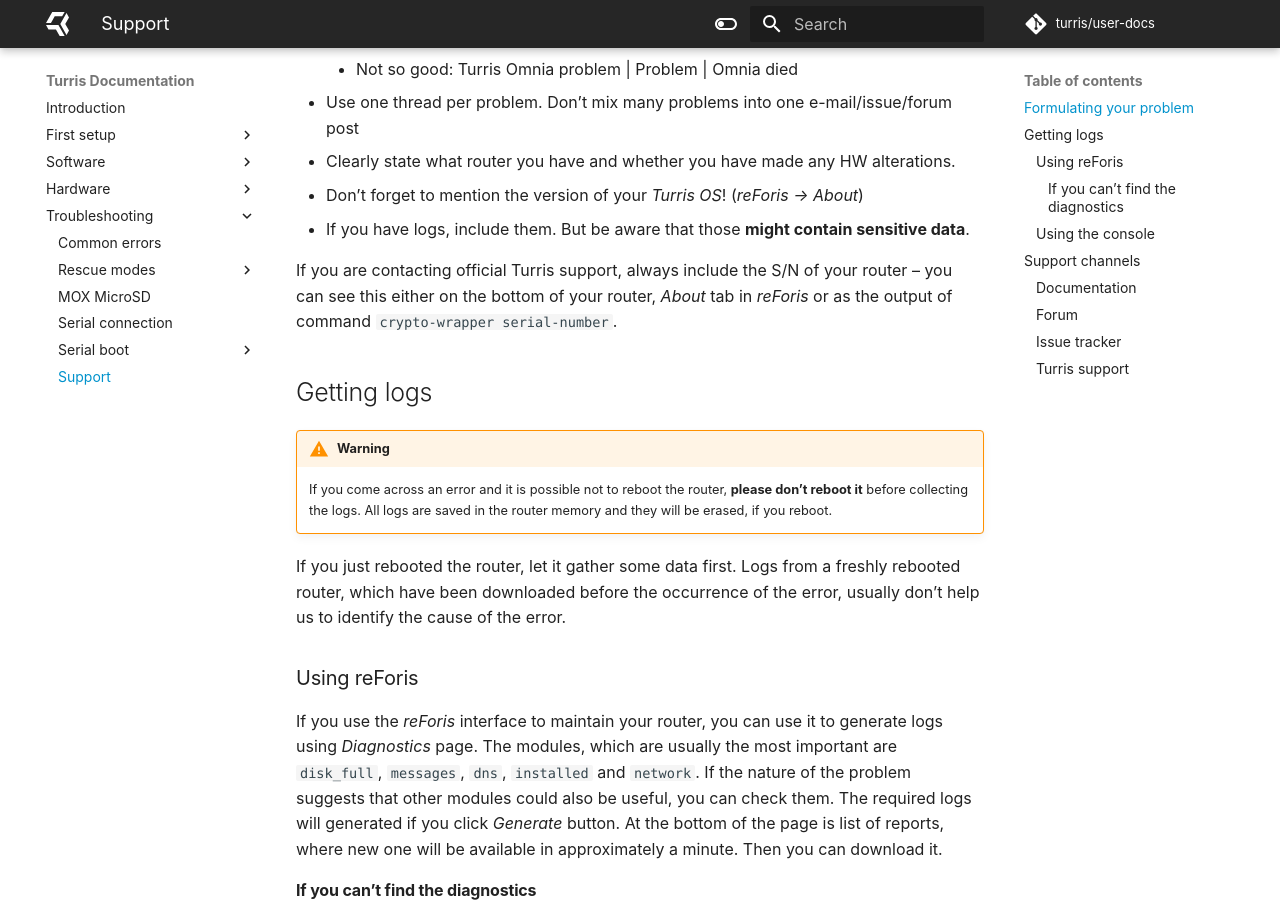
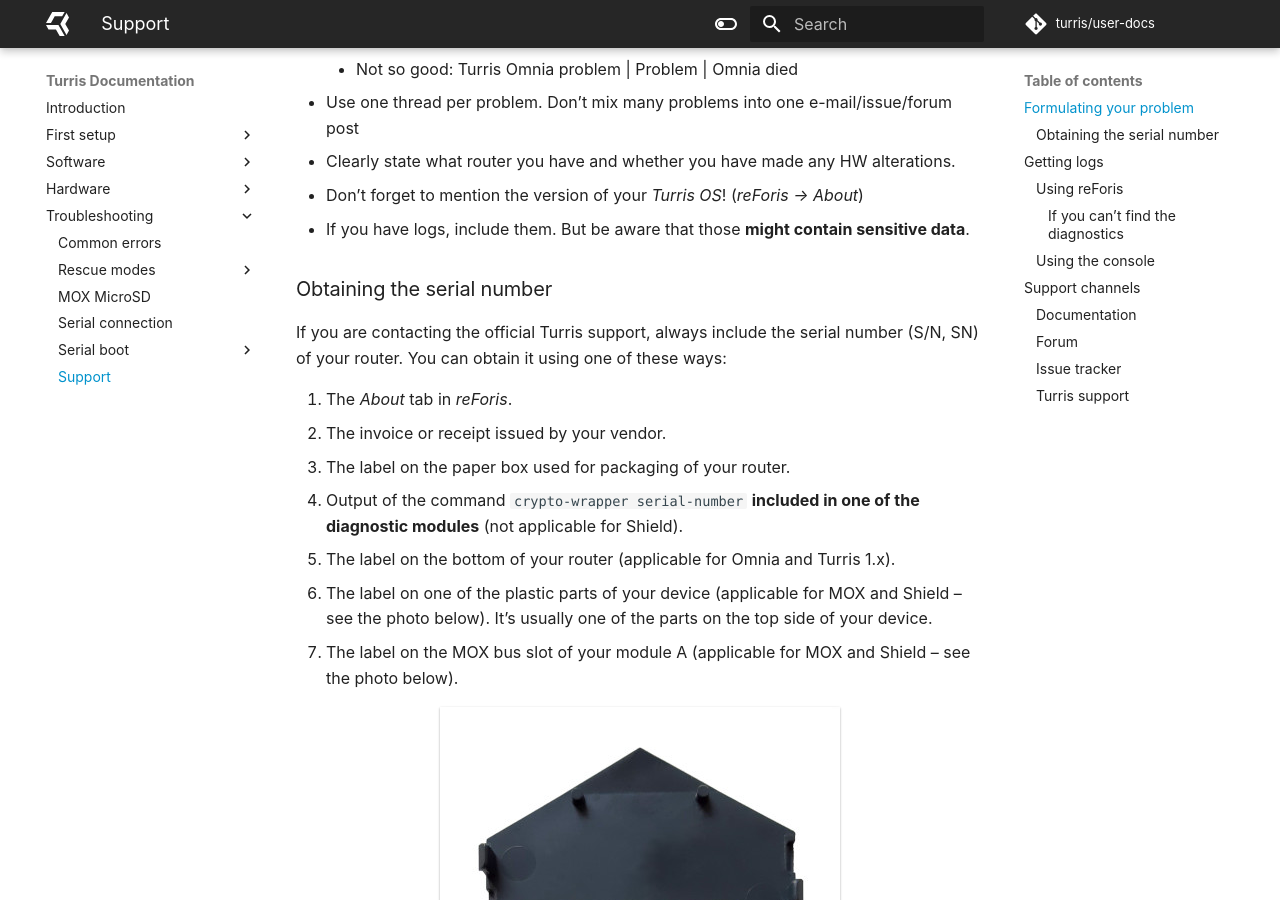
Before and after one commit to turris-cz/user-docs, an MkDocs documentation site: the page built from docs/basics/support.md, in a window 1280 px wide and 900 px high, scrolled down 374 px. Built offline with MkDocs 1.6.1 and Material for MkDocs 9.7.7, drawn with Linux system fonts in a browser that asks for light colours.

Commit message:
basics/support: Improve information how to obtain serial number

```diff
--- a/docs/basics/support.md
+++ b/docs/basics/support.md
@@ -17,9 +17,26 @@
  * If you have logs, include them. But be aware that those **might contain
    sensitive data**.
 
-If you are contacting official Turris support, always include the S/N of your
-router – you can see this either on the bottom of your router, _About_ tab in
-_reForis_ or as the output of command `crypto-wrapper serial-number`.
+### Obtaining the serial number
+
+If you are contacting the official Turris support, always include the serial
+number (S/N, SN) of your router. You can obtain it using one of these ways:
+
+1. The _About_ tab in _reForis_.
+2. The invoice or receipt issued by your vendor.
+3. The label on the paper box used for packaging of your router.
+4. Output of the command `crypto-wrapper serial-number` **included in one
+   of the diagnostic modules** (not applicable for Shield).
+5. The label on the bottom of your router (applicable for Omnia and Turris 1.x).
+6. The label on one of the plastic parts of your device (applicable for
+   MOX and Shield – see the photo below). It's usually one of the parts on
+   the top side of your device.
+7. The label on the MOX bus slot of your module A (applicable for MOX and
+   Shield – see the photo below).
+
+![Label on one of plastic parts](shield-serial-label.jpg)
+
+![Label on MOX bus slot](shield-serial-board.jpg)
 
 ## Getting logs
 
```
Also changed, not shown: docs/basics/shield-serial-board.jpg (added), docs/basics/shield-serial-label.jpg (added).
